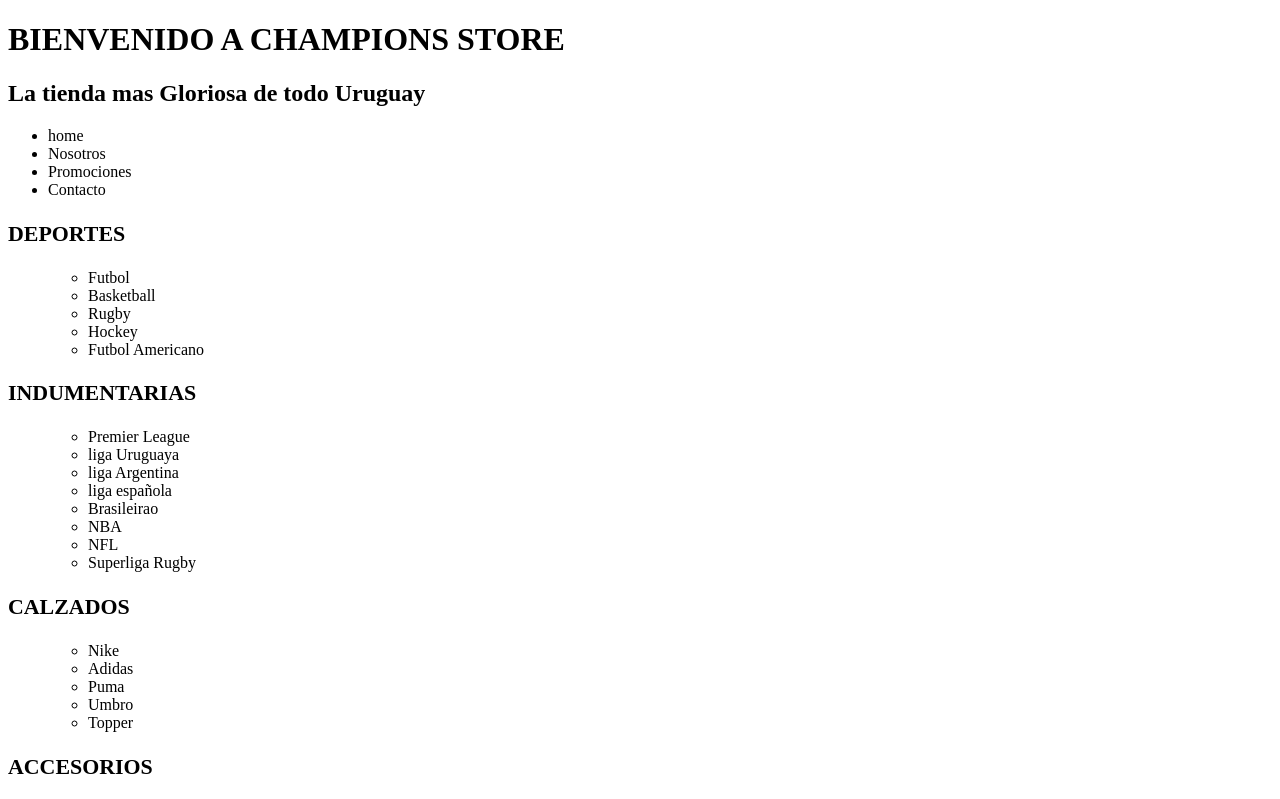
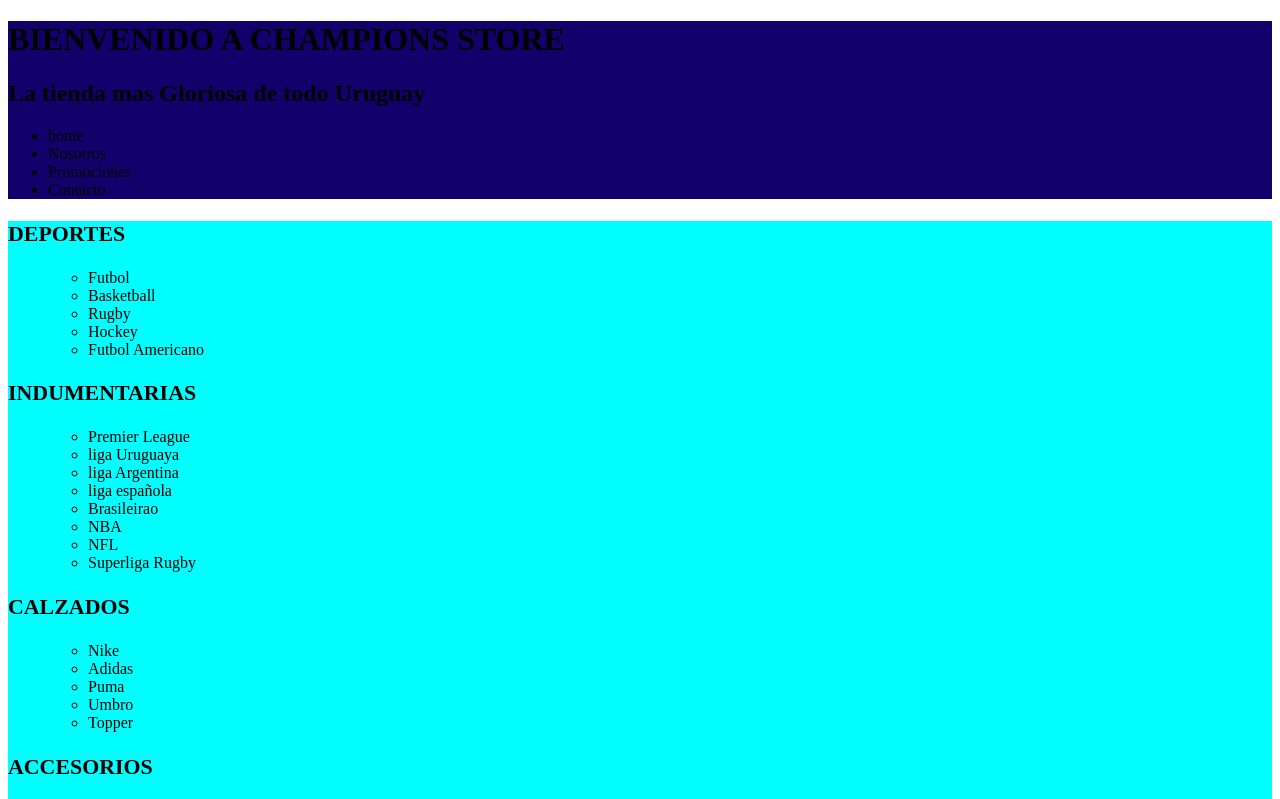
Before and after one commit to JuanJoseGarciaSiri/proyecto_jscoder, a website: page index.html in a window 1280 px wide. Shown: the top 799 px of the page. Drawn offline with Linux system fonts and the light colour scheme.

Commit message:
agrego estilos

```diff
--- /dev/null
+++ b/estilos/styles.scss
@@ -0,0 +1,7 @@
+
+.cabecera{
+    background-color: rgb(18, 0, 107);
+}
+.principal{
+    background-color: aqua;
+}
--- a/index.html
+++ b/index.html
@@ -5,11 +5,12 @@
     <meta charset="UTF-8">
     <meta http-equiv="X-UA-Compatible" content="IE=edge">
     <meta name="viewport" content="width=device-width, initial-scale=1.0">
+    <link rel="stylesheet" href="estilos/styles.css">
     <title>CHAMPIONS STORE</title>
 </head>
 
 <body>
-    <header>
+    <header class="cabecera">
         <div class="presentacion"></div>
         <div class="subtitulo"></div>
        </div>
@@ -23,7 +24,7 @@
         </nav>
     </header>
 
-    <main>
+    <main class="principal">
         <div id="bienvenida"></div>
         <section>
             <div class="deportes"></div>
```
Also changed, not shown: package.json (added, +215 -0 lines), estilos/styles.css (added), 2 other files.
